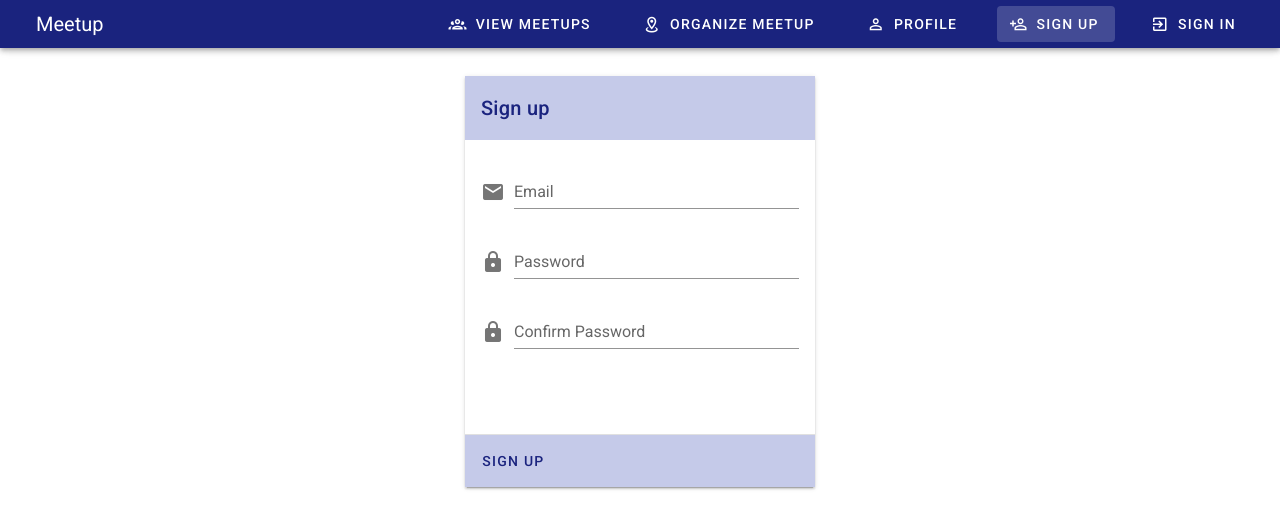
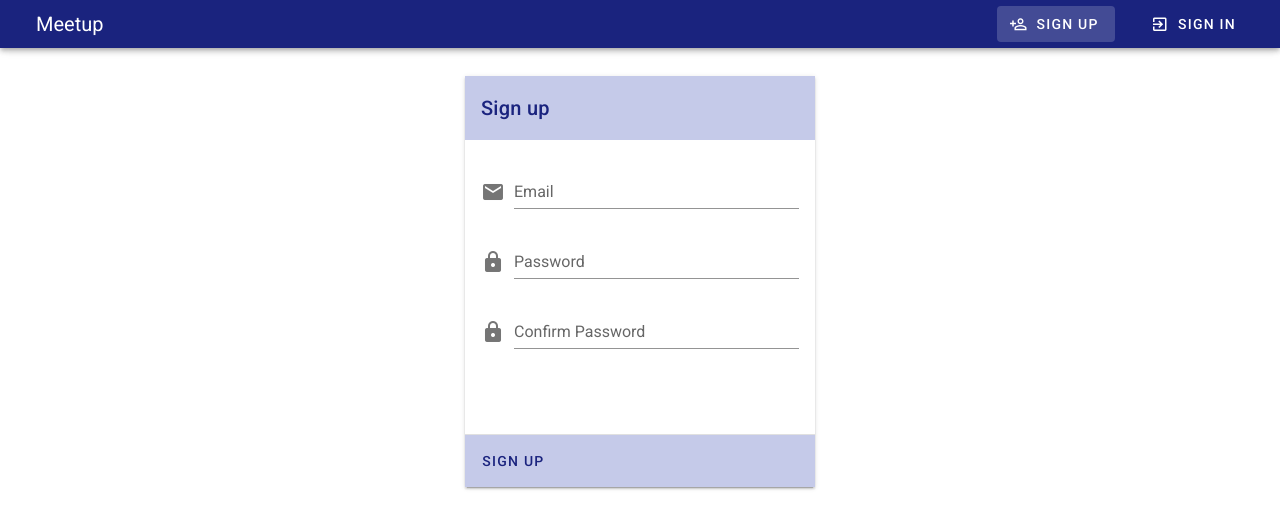
Before and after one commit to ardhikarn/meetup-dev, a Vue app: page /signup in a window 1280 px wide. Shown: the top 528 px of the page. Built offline with nearby package versions, Linux system fonts and the light colour scheme.

Commit message:
edit components

```diff
--- a/src/components/Navbar.vue
+++ b/src/components/Navbar.vue
@@ -51,8 +51,17 @@
   components: {},
 
   data: () => ({
-    sideNav: false,
-    menuItems: [
+    sideNav: false
+    // { icon: 'mdi-logout-variant', title: 'Sign Out' }
+  }),
+  computed: {
+    menuItems() {
+      let menuItems = [
+        { icon: 'mdi-account-plus-outline', title: 'Sign Up', link: '/signup' },
+        { icon: 'mdi-login-variant', title: 'Sign In', link: '/signin' }
+      ]
+      if (this.userIsAuthenticated) {
+        menuItems = [
           {
             icon: 'mdi-account-group-outline',
             title: 'View Meetups',
@@ -63,12 +72,18 @@
             title: 'Organize Meetup',
             link: '/meetup/new'
           },
-      { icon: 'mdi-account-outline', title: 'Profile', link: '/profile' },
-      { icon: 'mdi-account-plus-outline', title: 'Sign Up', link: '/signup' },
-      { icon: 'mdi-login-variant', title: 'Sign In', link: '/signin' }
-      // { icon: 'mdi-logout-variant', title: 'Sign Out' }
+          { icon: 'mdi-account-outline', title: 'Profile', link: '/profile' }
         ]
-  })
+      }
+      return menuItems
+    },
+    userIsAuthenticated() {
+      return (
+        this.$store.getters.user !== null &&
+        this.$store.getters.user !== undefined
+      )
+    }
+  }
 }
 </script>
 
```
Also changed, not shown: src/components/Alert.vue (added, +25 -0 lines). Lines whose indentation alone changed are shown as unchanged.
